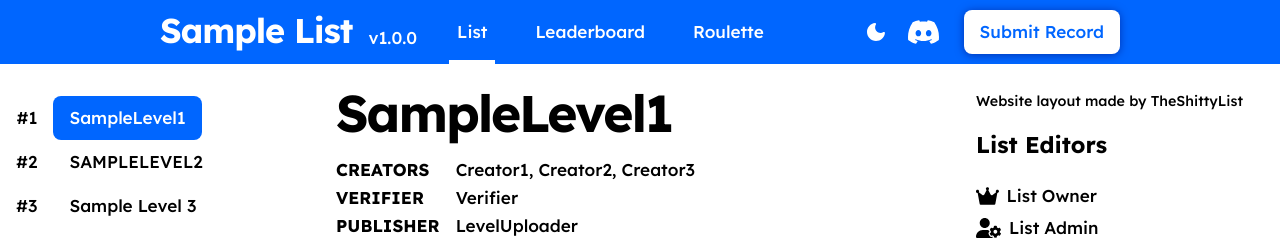
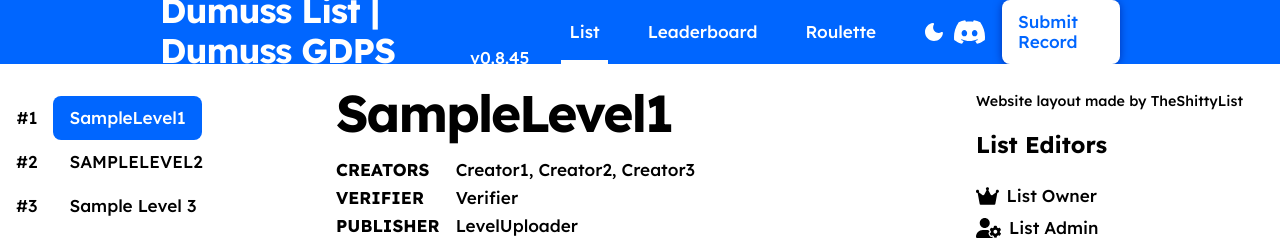
Before and after one commit to flare-OS/dumusslist, a plain HTML site: page index.html in a window 1280 px wide. Shown: the top 242 px of the page. Drawn offline with nearby package versions, Linux system fonts and the light colour scheme.

Commit message:
Update title and header information in index.html

```diff
--- a/index.html
+++ b/index.html
@@ -3,7 +3,7 @@
     <head>
         <meta charset="UTF-8" />
         <meta name="viewport" content="width=1024" />
-        <title>Your List Name</title>
+        <title>Dumuss List</title>
 
         <!-- Replace your server icon by uploading an image file named "list_icon.png"-->
         <link rel="icon" href="/list_icon.png" />
@@ -37,8 +37,8 @@
     <body id="app">
         <header :class="{ dark: store.dark }">
             <div class="logo">
-                <h2>Sample List</h2>
-                <p>v1.0.0</p>
+                <h2>Dumuss List | Dumuss GDPS</h2>
+                <p>v0.8.45</p>
             </div>
             <nav class="nav">
                 <router-link class="nav__tab" to="/">
@@ -61,7 +61,7 @@
                         />
                     </button>
                     <!-- Replace the '#' with your discord server's invite-->
-                    <a class="nav__icon" href="#">
+                    <a class="nav__icon" href="https://discord.gg/AXZvvCNXFN">
                         <img src="/assets/discord.svg" alt="Discord Logo" />
                     </a>
                     <!-- List record submission form, add a link to replace the '#' when putting a link to your list submission form-->
```
